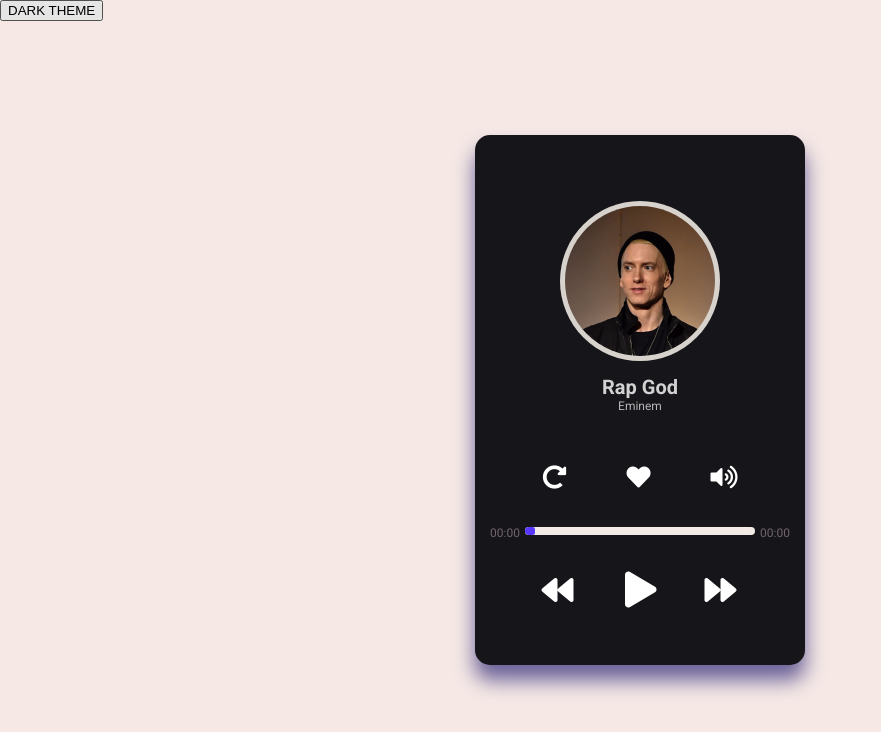
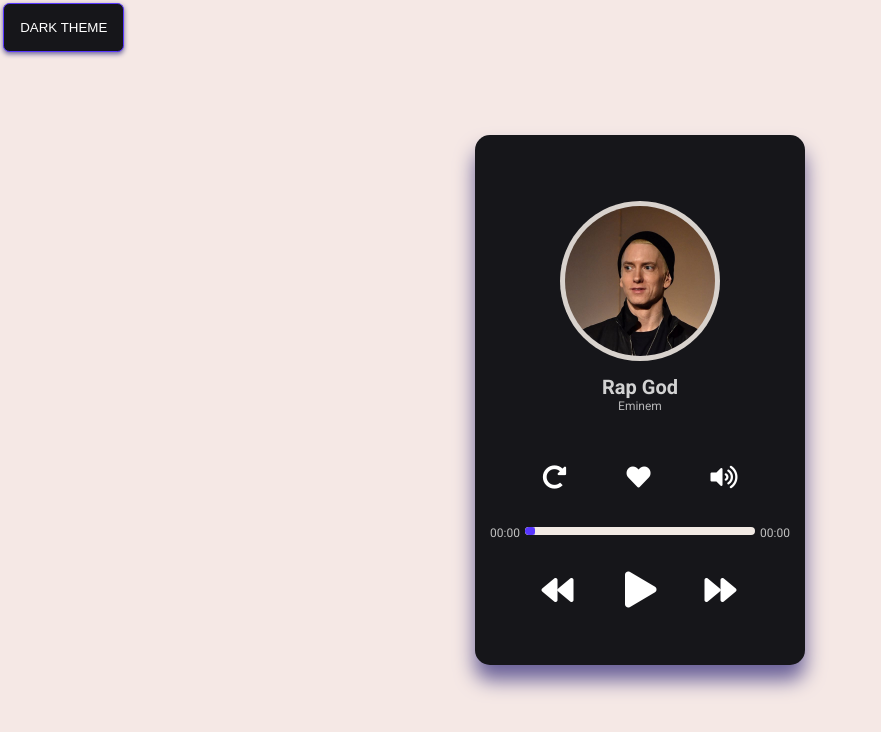
Before and after one commit to johnatanSO/music-player, a plain HTML site: page index.html in a window 1280 px wide. Both pictures are taken after a click on the button "DARK THEME". Shown: the whole page, without its empty margins (0-881 px from the left). Drawn offline with Linux system fonts and the light colour scheme.

Commit message:
button dark mode

```diff
--- a/index.html
+++ b/index.html
@@ -6,13 +6,14 @@
     <meta name="viewport" content="width=device-width, initial-scale=1.0">
     <title>Music Player</title>
     <link rel="stylesheet" href="style.css">
+    <link rel="shortcut icon" href="./assets/icon-guia.svg" type="image/x-icon">
     <link rel="preconnect" href="https://fonts.googleapis.com">
 <link rel="preconnect" href="https://fonts.gstatic.com" crossorigin>
 <link href="https://fonts.googleapis.com/css2?family=Roboto:wght@300;400;500;700&display=swap" rel="stylesheet">
     <link rel="stylesheet" href="https://use.fontawesome.com/releases/v5.15.4/css/all.css" integrity="sha384-DyZ88mC6Up2uqS4h/KRgHuoeGwBcD4Ng9SiP4dIRy0EXTlnuz47vAwmeGwVChigm" crossorigin="anonymous">
 </head>
 <body>
-    <button onclick="darkTheme()">DARK THEME</button>
+    <button class="darkTheme" onclick="darkTheme()">DARK THEME</button>
 
     <div class="player">
         <div class="cover">
--- a/script.js
+++ b/script.js
@@ -119,4 +119,6 @@ function darkTheme(){
     play.classList.toggle('playDARKMODE')
     title.classList.toggle('titleDARKMODE')
     singer.classList.toggle('singerDARKMODE')
+    currentTime.classList.toggle('current-timeDARKMODE')
+    duration.classList.toggle('durationDARKMODE')
 }
--- a/style.css
+++ b/style.css
@@ -292,10 +292,20 @@ body {
     font-size: 12px;
     color: #b4b4b5;
 }
-/*
-.player .playDARKMODE{
-    color: white
+.player .music-box .current-timeDARKMODE{
+    color: rgb(193, 193, 193);
 }
-.player .music-box .forwardDARKMODE{
-    color: white
-} */
+.player .music-box .durationDARKMODE{
+    color: rgb(193,193,193);
+}
+
+.darkTheme{
+    padding: 1rem;
+    color: white;
+    background-color: #16161A;
+    border-radius: 0.4rem;
+    border: 1px solid #5836ff;;
+    cursor: pointer;
+    box-shadow: 0 2px 5px 0 #696098;
+    margin: 0.2rem;
+}
```
Also changed, not shown: assets/icon-guia.svg (added).
